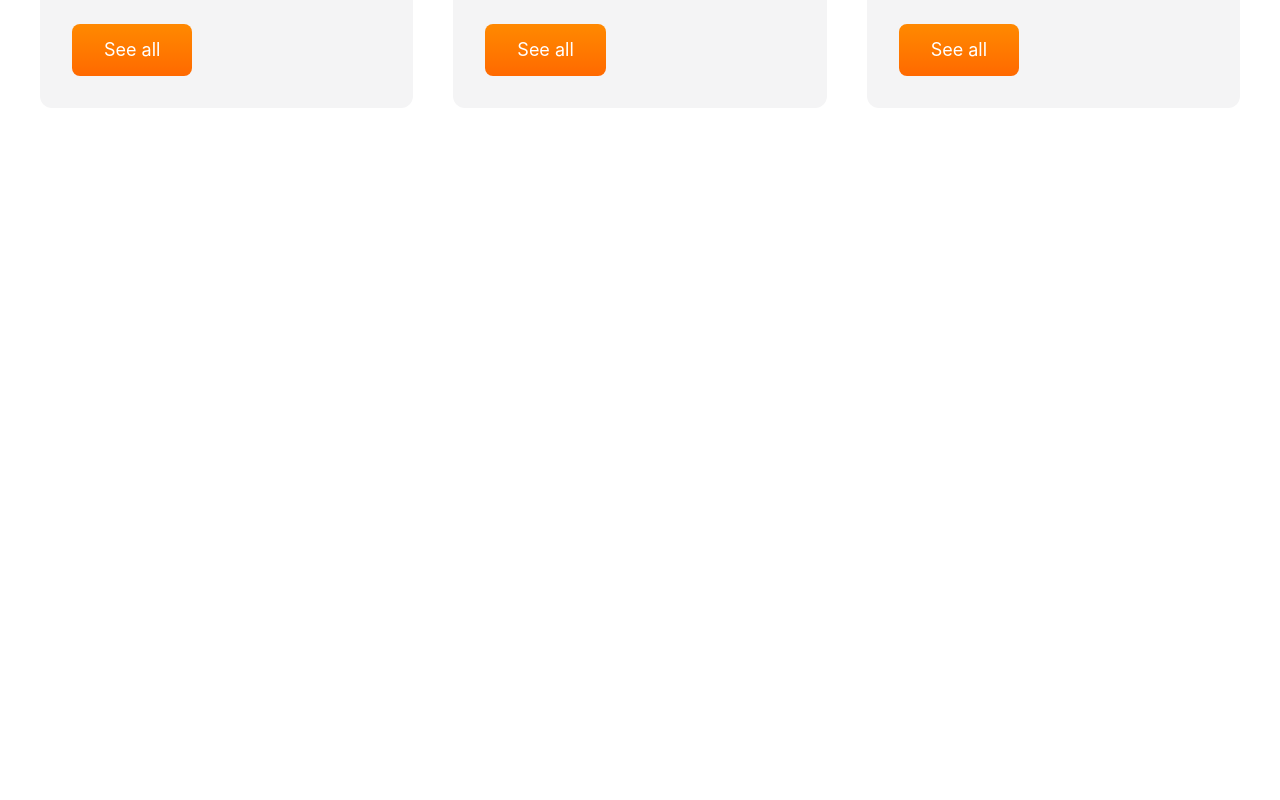
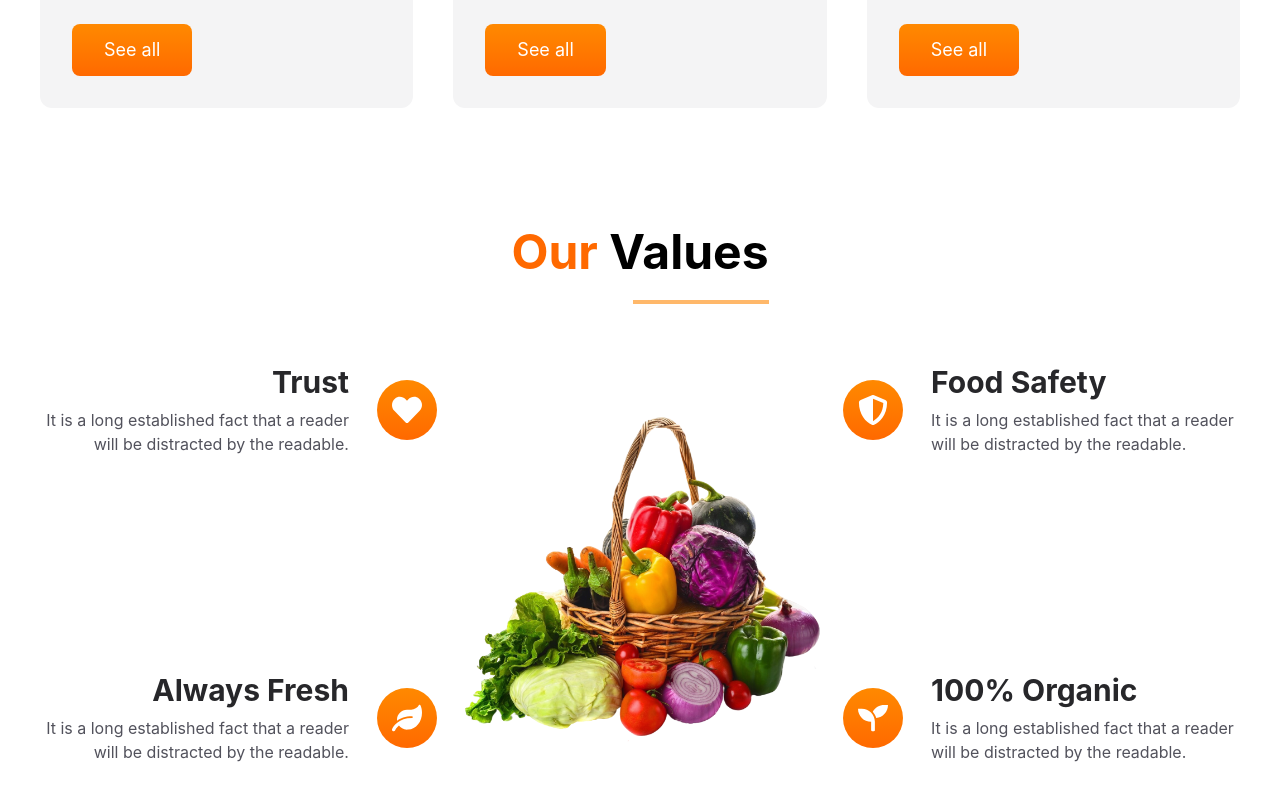
Before and after one commit to rahulkr0700/Grocery-Website, a React (Vite) app in the folder grocery-website/: page / in a window 1280 px wide. Shown: the part 1416-2216 px from the top of the page. Before the commit the page ends 1604 px from the top, so only its background shows below. Built offline with nearby package versions, Linux system fonts and the light colour scheme.

Commit message:
Value Section done

```diff
--- a/grocery-website/src/Components/Category/Category.jsx
+++ b/grocery-website/src/Components/Category/Category.jsx
@@ -30,7 +30,7 @@
 
    const renderCards=category.map(cards=>{
       return (
-         <div className='flex-1 basis-[300px]'>
+         <div className='flex-1 basis-[300px]' key={cards.id}>
             <div className='w-full min-h-[30vh] relative -mb-10'>
                <img src={cards.image}alt="" className='absolute bottom-0' />
             </div>
--- a/grocery-website/src/Components/Home/Home.jsx
+++ b/grocery-website/src/Components/Home/Home.jsx
@@ -2,6 +2,7 @@
 import Navbar from '../Navbar/Navbar'
 import Hero from '../Hero/hero'
 import Category from '../Category/Category'
+import Values from '../Values/Values'
 
 const Home = () => {
   return (
@@ -9,6 +10,7 @@
       <Navbar/>
       <Hero/>
       <Category/>
+      <Values/>
     </div>
   )
 }
--- a/grocery-website/src/Components/Navbar/Navbar.jsx
+++ b/grocery-website/src/Components/Navbar/Navbar.jsx
@@ -1,4 +1,4 @@
-import React, { useState } from 'react'
+import React, { useEffect, useState } from 'react'
 import { GoHeartFill } from "react-icons/go";
 import { HiShoppingBag } from "react-icons/hi2";
 import { IoSearch } from "react-icons/io5";
@@ -7,14 +7,22 @@
 
 const navbar = () => {
     const[showMenu,setShowMenu]=useState(false);
+    const[isScrolled,setIsScrolled]=useState(false);
     const toggleMenu=()=>{
         setShowMenu(!showMenu);
     }
+    useEffect(()=>{
+        const handleScroll=()=>{
+            setIsScrolled(window.scrollY > 10);
+        }
+        window.addEventListener('scroll',handleScroll);
+        return ()=> window.removeEventListener('scroll',handleScroll);
+    },[])
   return (
-    <header className='bg-white fixed top-0 right-0 left-0 z-50'>
+    <header className={`bg-white fixed top-0 right-0 left-0 z-50 ${isScrolled? 'drop-shadow-[0_4px_25px_rgba(0,0,0,.08)]':''} `}>
         <nav className=' max-w-[1400px] mx-auto px-10 md:h-[14vh]  h-12vh flex justify-between items-center '>
             <a href="#" className='text-3xl font-bold'>
-                Gr<span className='text-orange-500 uppsecase'>O</span>cify
+                Gr<span className='text-orange-500 uppercase'>O</span>cify
             </a>
 
             {/* Desktop Menu */}
@@ -56,7 +64,7 @@
 
              {/* Mobile Menu */}
 
-             <ul className={`flex flex-col gap-y-12 bg-orange-500/15 backdrop-blur-xl rounded-xl p-10 items-center gap-x-15 md:hidden absolute top-30 -left-full transform -translate-x-1/2  transition-all duration-500 ${showMenu ?'left-1/2':""}`}>
+             <ul className={`flex flex-col gap-y-12 bg-orange-500/15 backdrop-blur-xl shadow-xl rounded-xl p-10 items-center gap-x-15 md:hidden absolute top-30 -left-full transform -translate-x-1/2  transition-all duration-500 ${showMenu ?'left-1/2':""}`}>
                 <li>
                     <a href="#" className='font-semibold tracking-wider text-orange-500'>Home</a>
                 </li>
--- /dev/null
+++ b/grocery-website/src/Components/Values/Values.jsx
@@ -0,0 +1,82 @@
+import React from 'react'
+import Heading from '../Heading/Heading'
+import { FaHeart, FaLeaf, FaSeedling, FaShieldAlt } from "react-icons/fa";
+import Basket from '../../assets/basket-full-vegetables.png'
+
+export default function Values() {
+
+    const leftValues = value.slice(0,2).map(item=>{
+        return (
+            <div className='flex md:flex-row-reverse items-center gap-7'>
+               <div>
+                   <span className=' flex justify-center text-3xl text-white items-center bg-gradient-to-b from-orange-400 to-orange-500 w-15 h-15 rounded-full'>{item.icon}</span>
+               </div>
+               <div className='md:text-right'>
+                <h3 className='text-zinc-800 text-3xl font-bold '>{item.title}</h3>
+                <p className='text-zinc-600 mt-2'>{item.para}</p>
+               </div>
+            </div>
+        )
+    })
+    const rightValues = value.slice(2).map(item=>{
+       return (
+            <div className='flex items-center gap-7'>
+               <div>
+                   <span className=' flex justify-center text-3xl text-white items-center bg-gradient-to-b from-orange-400 to-orange-500 w-15 h-15 rounded-full'>{item.icon}</span>
+               </div>
+               <div >
+                <h3 className='text-zinc-800 text-3xl font-bold '>{item.title}</h3>
+                <p className='text-zinc-600 mt-2'>{item.para}</p>
+               </div>
+            </div>
+        )
+    })
+  return (
+    <section>
+        <div className='max-w-[1400px] mx-auto px-10 py-10'>
+           <Heading highlight="Our" heading="Values"/>
+
+           <div className='flex md:flex-row flex-col  gap-15 md:gap-5 mt-15'>
+            {/* left values */}
+                <div className='md:min-h-100  gap-15 flex flex-col justify-between'>
+                  {leftValues}
+                </div>
+                <div className=' md:flex w-1/2 hidden'>
+                    <img src={Basket} alt="img"  />
+                </div>
+                {/* right values */}
+                <div className='md:min-h-100 flex gap-15 flex-col justify-between'>
+                   {rightValues}
+                </div>
+           </div>
+        </div>
+    </section>
+  )
+}
+
+const value=[
+    {
+        id:1,
+        title:'Trust',
+        para:'It is a long established fact that a reader will be distracted by the readable.',
+        icon:<FaHeart />
+    },
+    {
+        id:2,
+        title:'Always Fresh',
+        para:'It is a long established fact that a reader will be distracted by the readable.',
+        icon:<FaLeaf/>
+    },
+    {
+        id:3,
+        title:'Food Safety',
+        para:'It is a long established fact that a reader will be distracted by the readable.',
+        icon:<FaShieldAlt />
+    },
+     {
+        id:4,
+        title:'100% Organic',
+        para:'It is a long established fact that a reader will be distracted by the readable.',
+        icon:<FaSeedling />
+    },
+]
--- a/grocery-website/src/index.css
+++ b/grocery-website/src/index.css
@@ -1 +1,5 @@
 @import "tailwindcss";
+
+/* *{
+    border:.1rem solid red;
+} */
```
